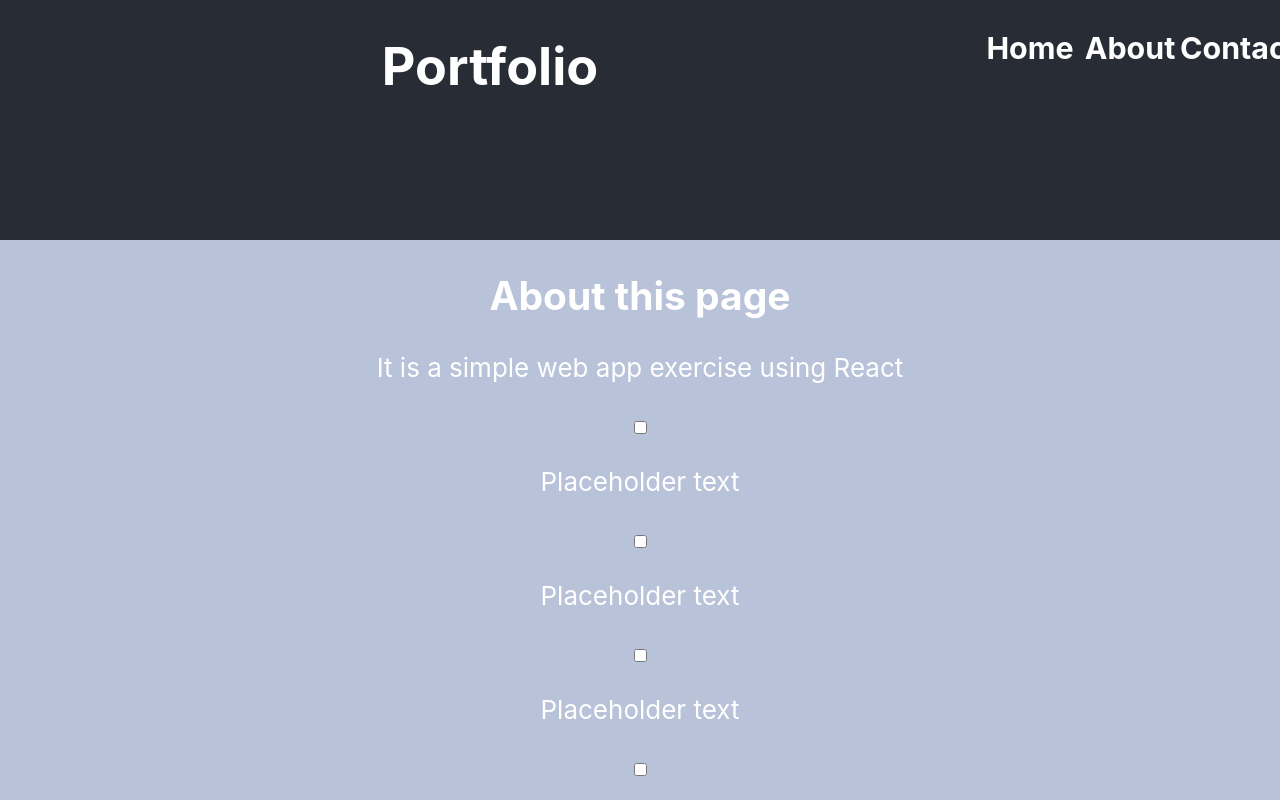
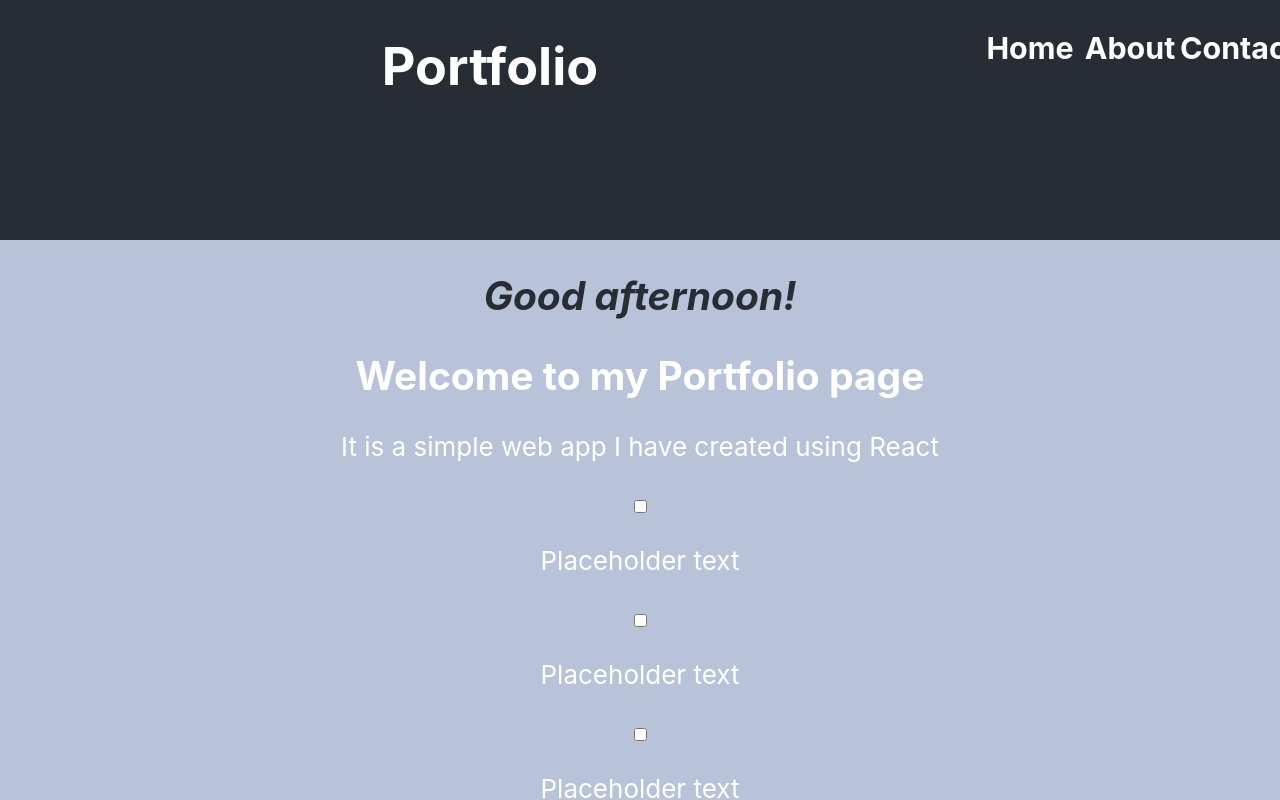
Before and after one commit to becc-mu/web-app, a React (Create React App) app: page / in a window 1280 px wide. Shown: the top 800 px of the page. Built offline with nearby package versions, Linux system fonts and the light colour scheme.

Commit message:
some inline styling

```diff
--- a/src/App.js
+++ b/src/App.js
@@ -10,6 +10,7 @@ function App() {
     <div className="App">
           <Header />
       <main className="App-content">
+
         <MainContent />
         <TodoList />
       </main>
--- /dev/null
+++ b/src/components/Greetings.js
@@ -0,0 +1,25 @@
+import React from 'react';
+
+function Greetings() {
+  const date = new Date()
+  const hours = date.getHours()
+  let timeOfDay
+
+  if (hours < 12) {
+    timeOfDay = "morning"
+  } else if (hours >= 12 && hours < 17) {
+    timeOfDay = "afternoon"
+  } else {
+    timeOfDay = "night"
+  }
+
+  const styles = {
+    color: "rgb(40, 44, 52)",
+    fontStyle: "italic",
+  }
+  return (
+  <h2 style={styles}>Good {timeOfDay}!</h2>
+  )
+}
+
+export default Greetings;
--- a/src/components/MainContent.js
+++ b/src/components/MainContent.js
@@ -1,10 +1,12 @@
 import React from 'react';
+import Greetings from './Greetings'
 
 function MainContent() {
   return(
     <main>
-      <h2>About this page</h2>
-      <p>It is a simple web app exercise using React</p>
+      <Greetings />
+      <h2>Welcome to my Portfolio page</h2>
+      <p>It is a simple web app I have created using React</p>
     </main>
 
   )
```
